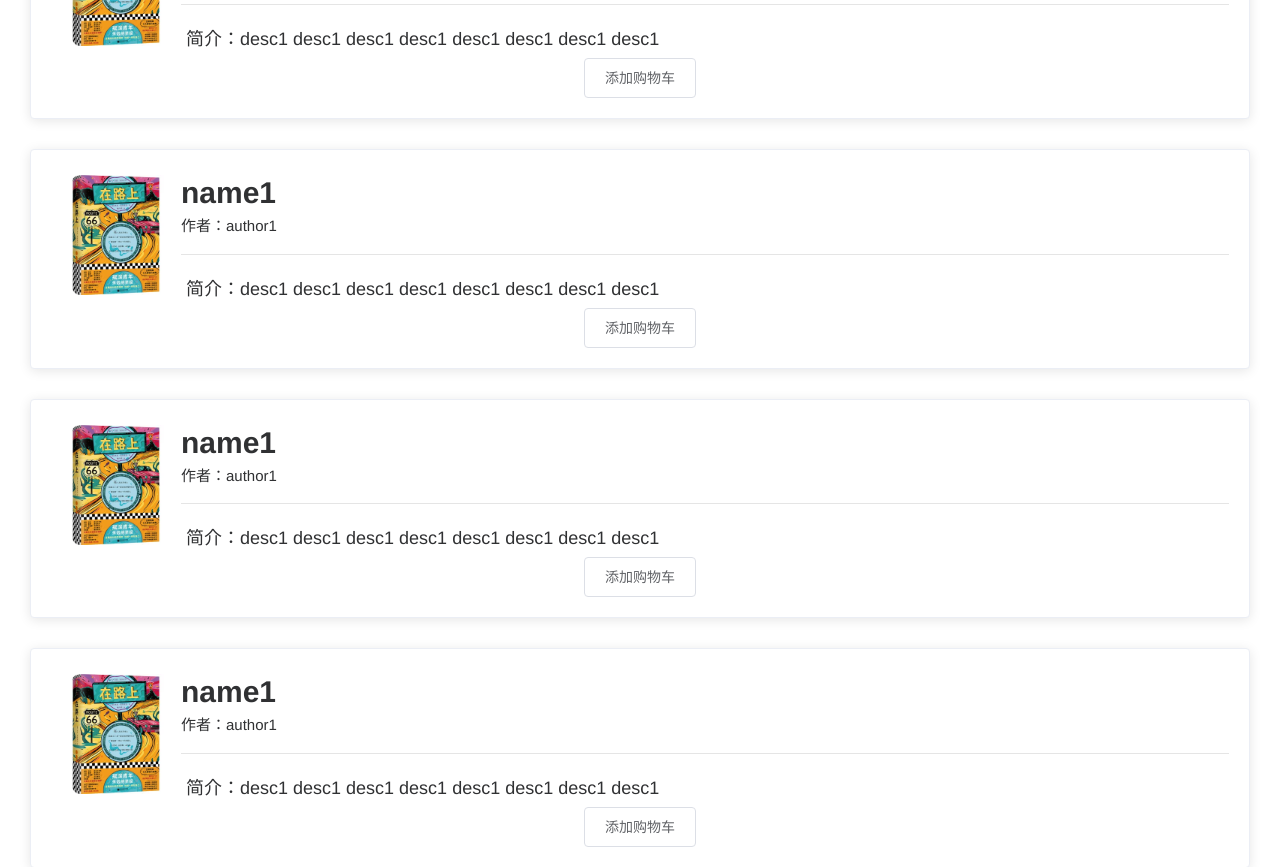
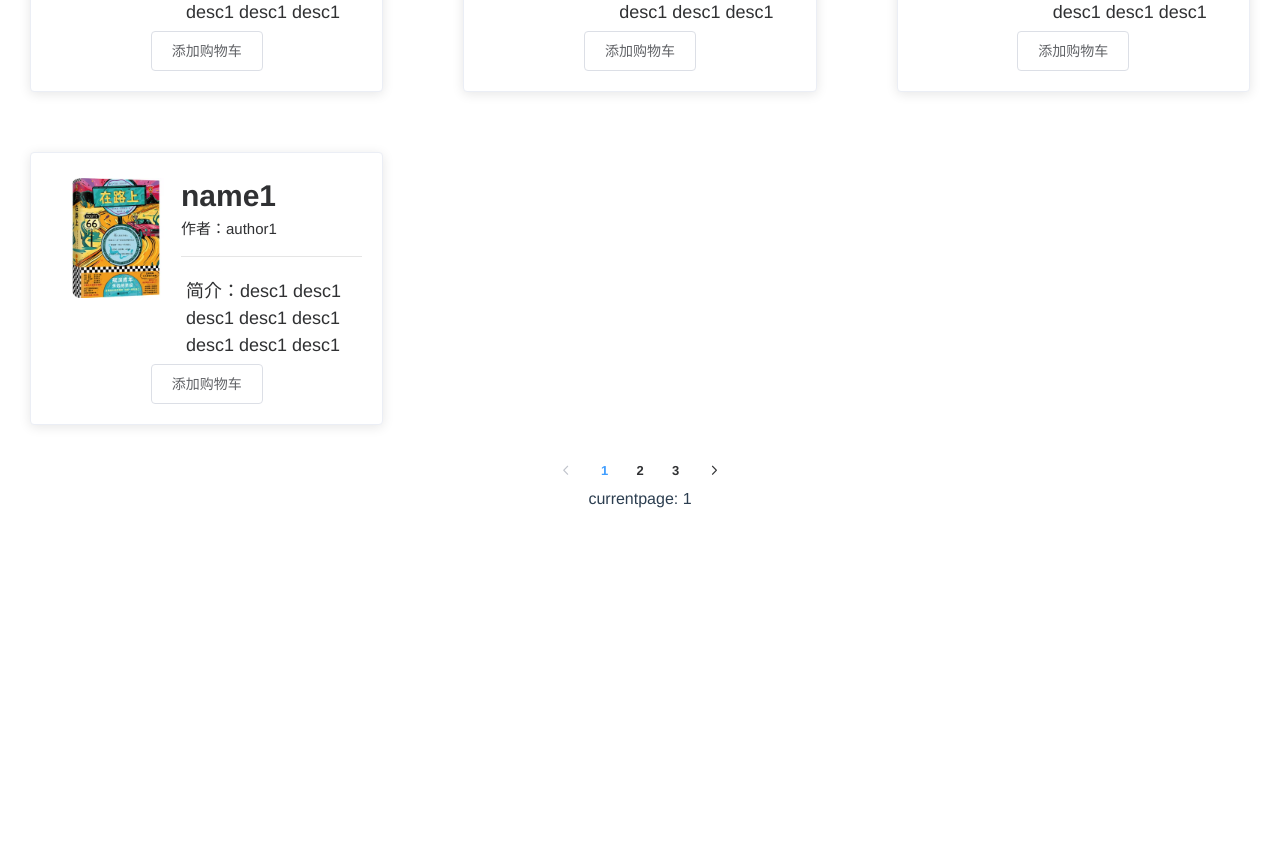
Before and after one commit to MackHsu/bookstore-client, a Vue app: page /#/store in a window 1280 px wide. Shown: the part 940-1807 px from the top of the page. After the commit the page ends 1451 px from the top, so only its background shows below. Built offline with nearby package versions, Linux system fonts and the light colour scheme; a small style sheet from the web is missing.

Commit message:
图书布局

```diff
--- a/src/components/BookCard.vue
+++ b/src/components/BookCard.vue
@@ -1,4 +1,5 @@
 <template>
+<el-col :xs="24" :sm="12" :md="8" >
   <el-card class="box-card">
     <img src="../assets/bookcover.webp" :alt="name" class="book-img" />
     <div class="book-title">{{name}}</div>
@@ -7,6 +8,7 @@
     <div class="book-desc">简介：{{desc}}</div>
     <el-button>添加购物车</el-button>
   </el-card>
+</el-col>
 </template>
 
 <script>
--- a/src/plugins/element.js
+++ b/src/plugins/element.js
@@ -1,6 +1,8 @@
 import Vue from 'vue'
-import { Button, Card, Pagination } from 'element-ui'
+import { Row, Col, Button, Card, Pagination } from 'element-ui'
 
 Vue.use(Button)
 Vue.use(Card)
 Vue.use(Pagination)
+Vue.use(Row)
+Vue.use(Col)
--- a/src/views/Store.vue
+++ b/src/views/Store.vue
@@ -1,29 +1,39 @@
 <template>
   <div class="store">
-    <BookCard v-for="(book, index) in books.slice((pageIndex - 1) * 10, pageIndex * 10)"
+    <el-row gutter="20">
+<BookCard
+        v-for="(book, index) in books.slice(
+          (pageIndex - 1) * 10,
+          pageIndex * 10
+        )"
         :key="index"
         :name="book.name"
         :author="book.author"
-              :desc="book.desc" />
-    <el-pagination layout="prev, pager, next"
+        :desc="book.desc"
+      />
+    </el-row>
+
+    <el-pagination
+      layout="prev, pager, next"
       :total="books.length"
       :page-size="10"
       :hide-on-single-page="false"
-                   @current-change="changePage"></el-pagination>
-    currentpage: {{pageIndex}}
+      @current-change="changePage"
+    ></el-pagination>
+    currentpage: {{ pageIndex }}
   </div>
 </template>
 
 <script>
-import { mapState } from 'vuex'
-import BookCard from '../components/BookCard.vue'
+import { mapState } from "vuex";
+import BookCard from "../components/BookCard.vue";
 export default {
-  name: 'Store',
+  name: "Store",
 
-  data () {
+  data() {
     return {
       pageIndex: 1
-    }
+    };
   },
 
   components: {
@@ -37,10 +47,10 @@ export default {
   },
 
   methods: {
-    changePage (currentPage) {
-      this.pageIndex = currentPage
-      scrollTo(0, 0)
+    changePage(currentPage) {
+      this.pageIndex = currentPage;
+      scrollTo(0, 0);
     }
   }
-}
+};
 </script>
```
Also changed, not shown: .eslintrc.js. Lines whose indentation alone changed are shown as unchanged.
